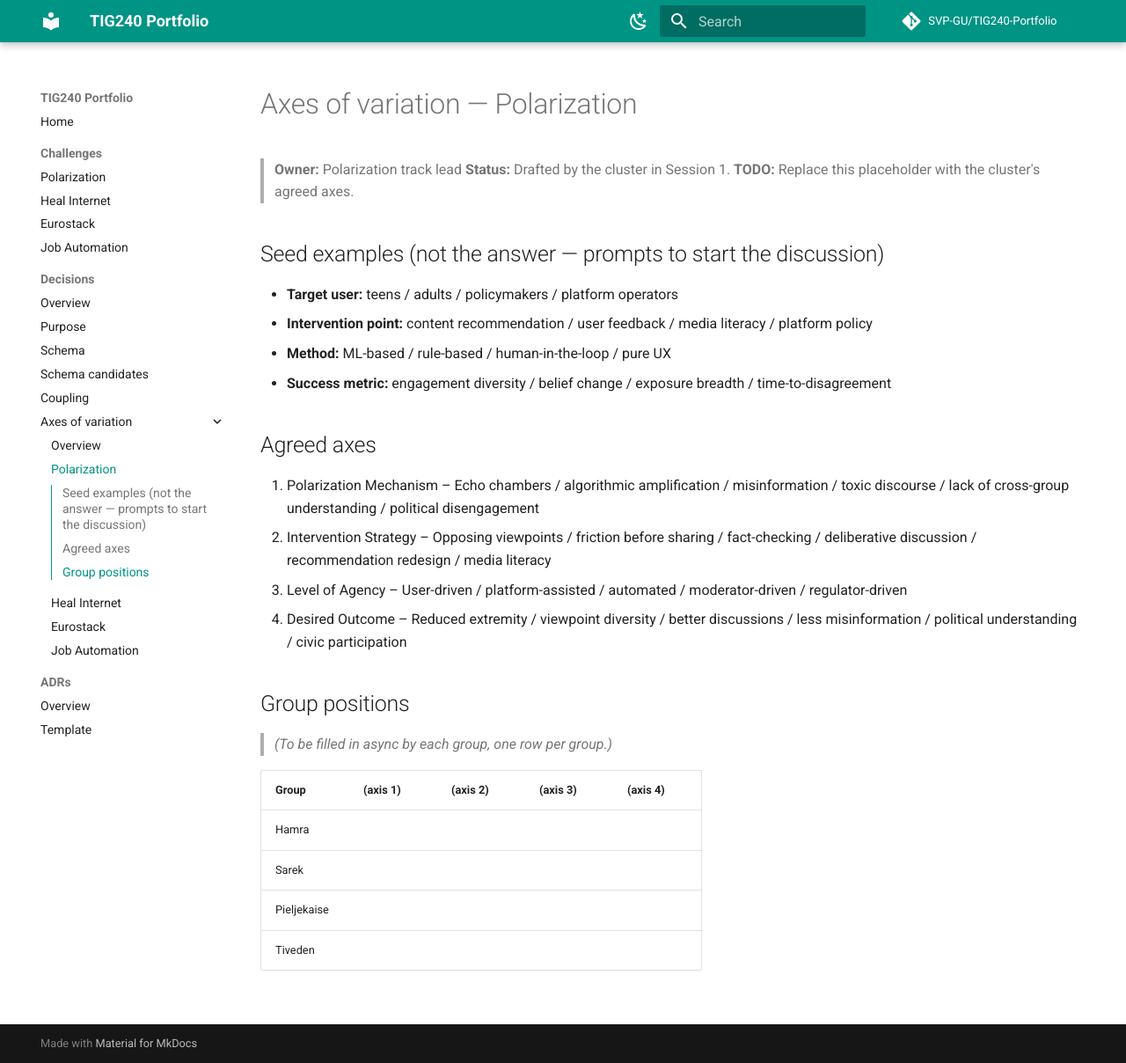
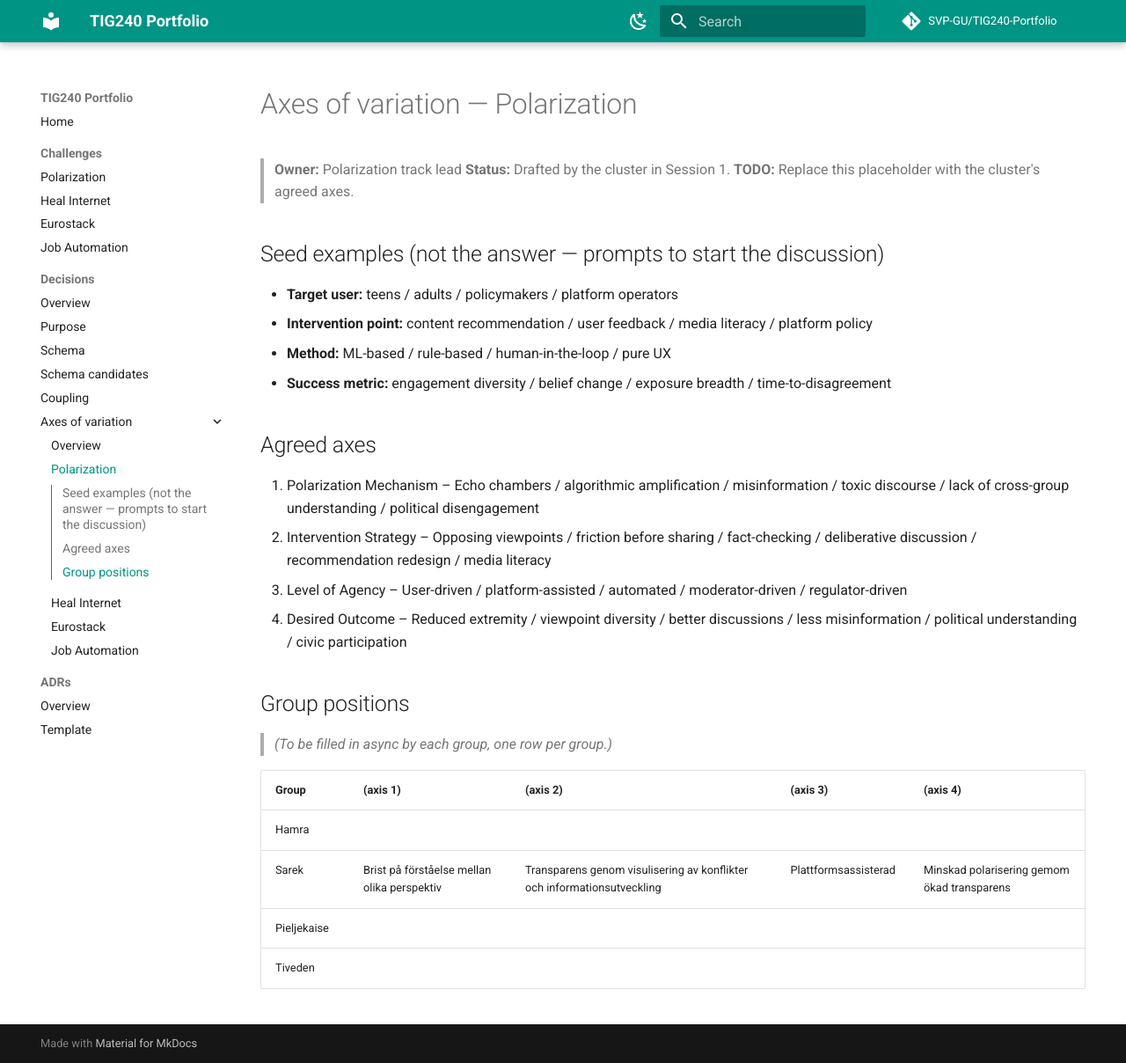
Before and after one commit to SVP-GU/TIG240-Portfolio, an MkDocs documentation site: the page built from docs/decisions/axes-of-variation/polarization.md, in a window 1280 px wide and 1208 px high. Shown: the whole window at 88% size. Built offline with MkDocs 1.6.1 and Material for MkDocs 9.7.7, drawn with Linux system fonts in a browser that asks for light colours; comment, search, counter and statistics services are not loaded.

Commit message:
Update polarization.md
Uppdaterat sarek axes

```diff
--- a/docs/decisions/axes-of-variation/polarization.md
+++ b/docs/decisions/axes-of-variation/polarization.md
@@ -25,6 +25,6 @@
 | Group | (axis 1) | (axis 2) | (axis 3) | (axis 4) |
 |---|---|---|---|---|
 | Hamra | | | | |
-| Sarek | | | | |
+| Sarek |Brist på förståelse mellan olika perspektiv |Transparens genom visulisering av konflikter och informationsutveckling|Plattformsassisterad |Minskad polarisering gemom ökad transparens|
 | Pieljekaise | | | | |
 | Tiveden | | | | |
```
